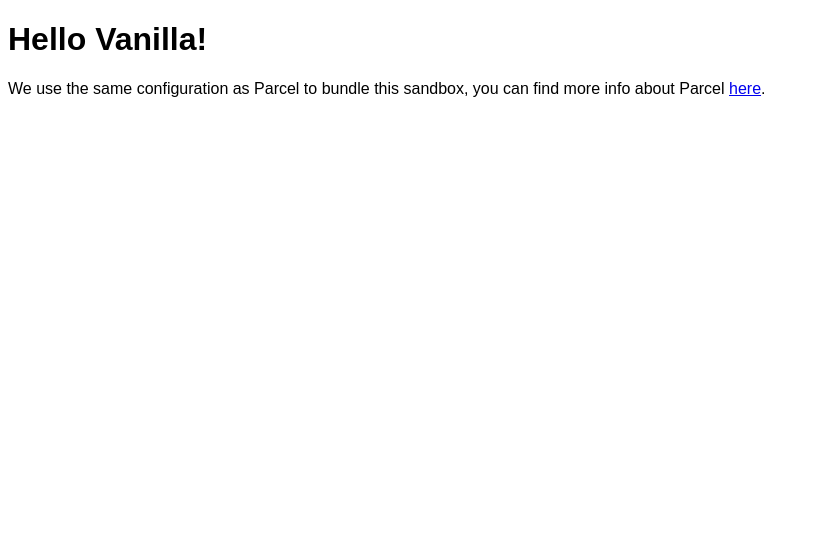
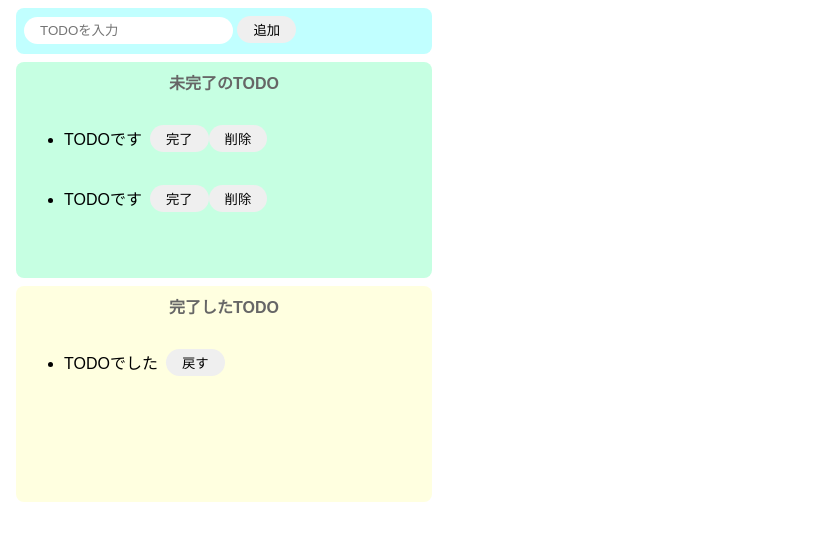
Before and after one commit to Suumi/js, a website built with Parcel: page index.html in a window 1280 px wide. Shown: the whole page, without its empty margins (0-819 px from the left). Built offline with nearby package versions, Linux system fonts and the light colour scheme.

Commit message:
TODO作成途中

```diff
--- a/index.html
+++ b/index.html
@@ -1,16 +1,45 @@
 <!DOCTYPE html>
 <html>
+  <head>
+    <title>TODO(JS)</title>
+    <meta charset="UTF-8" />
+  </head>
 
-<head>
-	<title>Parcel Sandbox</title>
-	<meta charset="UTF-8" />
-</head>
-
-<body>
-	<div id="app"></div>
-
-	<script src="src/index.js">
-	</script>
-</body>
-
+  <body>
+    <div class="input-area">
+      <input id="add-text" placeholder="TODOを入力" />
+      <button id="add-button">追加</button>
+    </div>
+    <div class="incomplete-area">
+      <p class="title">未完了のTODO</p>
+      <ul id="incomplete-list">
+        <li>
+          <div class="list-row">
+            <p class="input-row">TODOです</p>
+            <button>完了</button>
+            <button>削除</button>
+          </div>
+        </li>
+        <li>
+          <div class="list-row">
+            <p class="input-row">TODOです</p>
+            <button>完了</button>
+            <button>削除</button>
+          </div>
+        </li>
+      </ul>
+    </div>
+    <div class="complete-area">
+      <p class="title">完了したTODO</p>
+      <ul>
+        <li>
+          <div class="list-row">
+            <p class="input-row">TODOでした</p>
+            <button>戻す</button>
+          </div>
+        </li>
+      </ul>
+    </div>
+    <script src="src/index.js"></script>
+  </body>
 </html>
--- a/src/index.js
+++ b/src/index.js
@@ -1,10 +1,29 @@
 import "./styles.css";
 
-document.getElementById("app").innerHTML = `
-<h1>Hello Vanilla!</h1>
-<div>
-  We use the same configuration as Parcel to bundle this sandbox, you can find more
-  info about Parcel
-  <a href="https://parceljs.org" target="_blank" rel="noopener noreferrer">here</a>.
-</div>
-`;
+const onClickAdd = () => {
+  // テキストボックスの値を取得し初期化する
+  const inputText = document.getElementById("add-text").value;
+  document.getElementById("add-text").value = "";
+
+  // pタグ生成
+  const p = document.createElement("p");
+  p.innerText = inputText;
+
+  // liタグ生成
+  const li = document.createElement("li");
+
+  // divタグ生成
+  const div = document.createElement("div");
+  div.className = "list-row";
+
+  // liタグの子要素に各要素を設定
+  div.appendChild(p);
+  li.appendChild(div);
+
+  // 未完了リストに追加
+  document.getElementById("incomplete-list").appendChild(li);
+};
+
+document
+  .getElementById("add-button")
+  .addEventListener("click", () => onClickAdd());
--- a/src/styles.css
+++ b/src/styles.css
@@ -1,3 +1,66 @@
 body {
   font-family: sans-serif;
 }
+
+input {
+  border-radius: 16px;
+  border: none;
+  padding: 6px 16px;
+  outline: none;
+}
+
+button {
+  border-radius: 16px;
+  border: none;
+  padding: 4px 16px;
+}
+
+button:hover {
+  background-color: #ff7fff;
+  color: #fff;
+  cursor: pointer;
+}
+
+.input-area {
+  background-color: #c1ffff;
+  width: 400px;
+  height: 30px;
+  padding: 8px;
+  margin: 8px;
+  border-radius: 8px;
+}
+
+.incomplete-area {
+  background-color: #c6ffe2;
+  width: 400px;
+  height: 200px;
+  padding: 8px;
+  margin: 8px;
+  border-radius: 8px;
+}
+
+.complete-area {
+  background-color: #ffffe0;
+  width: 400px;
+  height: 200px;
+  padding: 8px;
+  margin: 8px;
+  border-radius: 8px;
+}
+
+.title {
+  text-align: center;
+  margin: 0 0;
+  font-weight: bold;
+  color: #666;
+}
+
+.list-row {
+  display: flex;
+  align-items: center;
+  padding-bottom: 4px;
+}
+
+.input-row {
+  margin-right: 8px;
+}
```
